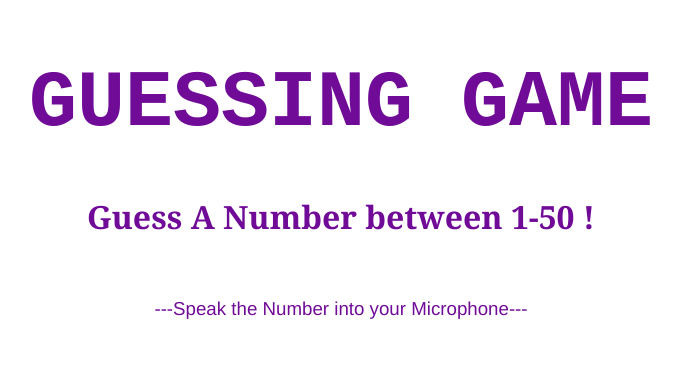
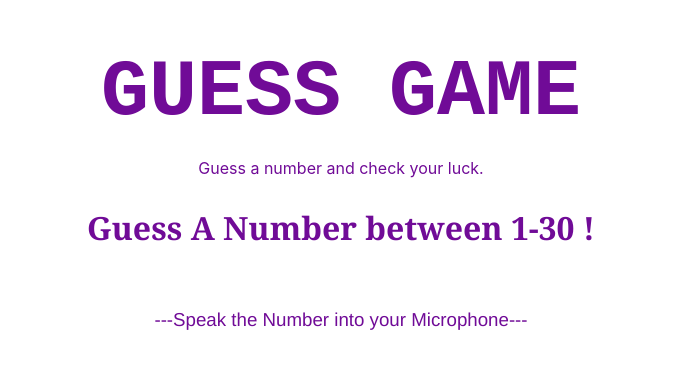
Before and after one commit to khu5h1/Open-GuessGame, a plain HTML site: page index.html in a window 1280 px wide. Shown: the part 206-574 px from the top of the page, without its empty margins (299-980 px from the left). Drawn offline with Linux system fonts and the light colour scheme.

Commit message:
Update index.html

```diff
--- a/index.html
+++ b/index.html
@@ -3,15 +3,15 @@
   <head>
     <meta charset="UTF-8" />
     <meta name="viewport" content="width=device-width, initial-scale=1.0" />
-    <title>Guessing Game</title>
+    <title>Guess Game</title>
     <link rel="shortcut icon" href="#" />
     <link rel="stylesheet" href="style.css" />
   </head>
   <body>
-    <header><h1>GUESSING GAME</h1></header>
-
+    <header><h1>GUESS GAME</h1></header>
+    <p> Guess a number and check your luck. </p>
     <div class="container">
-      <h2>Guess A Number between 1-50 !</h2>
+      <h2>Guess A Number between 1-30 !</h2>
 
       <h3>---Speak the Number into your Microphone---</h3>
 
```
